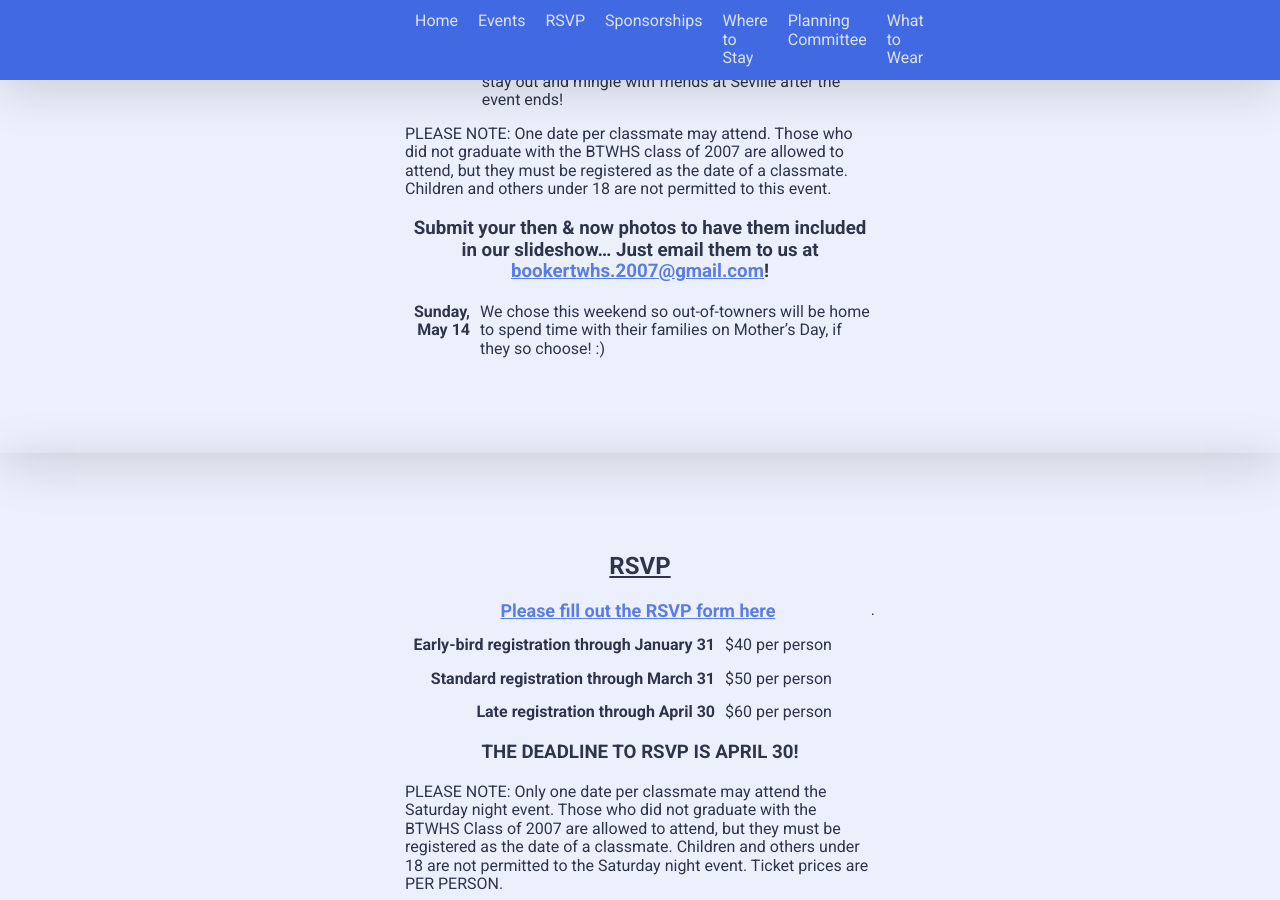
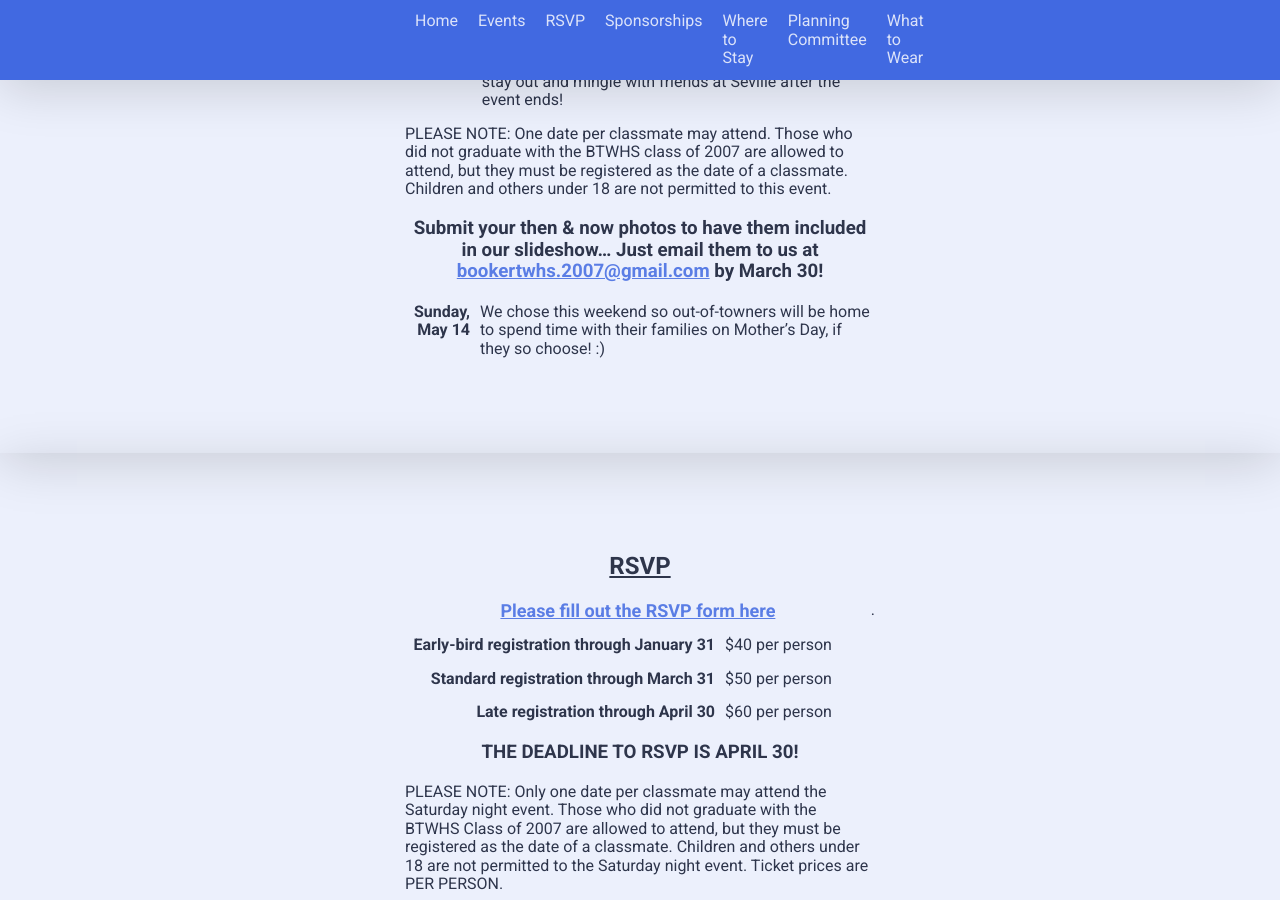
Before and after one commit to bookertwhs2007/bookertwhs, a Jekyll site: the page built from index.html, in a window 1280 px wide and 900 px high, scrolled down 1639 px. Built offline with Jekyll 4.4.1, drawn with Linux system fonts in a browser that asks for light colours; nearby versions of some CDN libraries.

Commit message:
Updated Main Event

```diff
--- a/_sections/main-event.markdown
+++ b/_sections/main-event.markdown
@@ -20,7 +20,7 @@ We'll take over Phineas Phogg's (a.k.a. The Boom Boom Room) at Seville Quarter f
 
 PLEASE NOTE: One date per classmate may attend. Those who did not graduate with the BTWHS class of 2007 are allowed to attend, but they must be registered as the date of a classmate. Children and others under 18 are not permitted to this event.
 
-### Submit your then & now photos to have them included in our slideshow... Just email them to us at <bookertwhs.2007@gmail.com>!
+### Submit your then & now photos to have them included in our slideshow... Just email them to us at <bookertwhs.2007@gmail.com> by March 30!
 
 **Sunday, May 14**
 We chose this weekend so out-of-towners will be home to spend time with their families on Mother's Day, if they so choose! :)
```
